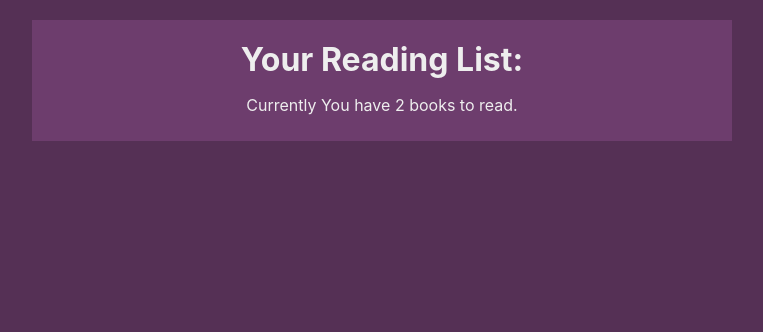
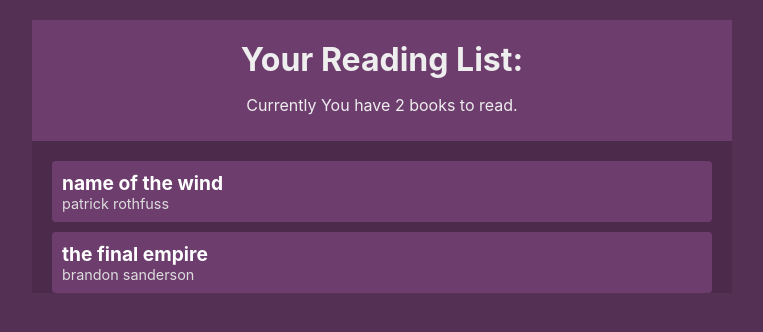
Before and after one commit to ryanglover24/React-Context-And-Hooks-Practice, a React (Create React App) app: page / in a window 1280 px wide. Shown: the top 332 px of the page, without its empty margins (258-1021 px from the left). Built offline with nearby package versions, Linux system fonts and the light colour scheme.

Commit message:
l-17 Remove from book list and add details

```diff
--- a/src/App.js
+++ b/src/App.js
@@ -1,12 +1,14 @@
 import React from 'react';
 import BookContextProvider from './contexts/BookContext';
 import Navbar from './components/Navbar';
+import BookList from './components/BookList';
 
 function App() {
   return (
     <div className="App">
       <BookContextProvider >
         <Navbar />
+        <BookList />
       </BookContextProvider>
     </div>
   );
--- a/src/components/BookDetails.js
+++ b/src/components/BookDetails.js
@@ -0,0 +1,16 @@
+import React, { useContext } from 'react';
+import { BookContext } from '../contexts/BookContext';
+
+const BookDetails = ( { book }) => {
+
+    const { removeBook } = useContext(BookContext);
+
+    return (
+        <li onClick={() => removeBook(book.id)}>
+            <div className="title">{book.title}</div>
+            <div className="author">{book.author}</div>
+        </li>
+     );
+}
+
+export default BookDetails;
--- a/src/components/BookList.js
+++ b/src/components/BookList.js
@@ -0,0 +1,21 @@
+import React, { useContext } from 'react'
+import { BookContext } from '../contexts/BookContext';
+import BookDetails from './BookDetails';
+
+const BookList = () => {
+   const { books } = useContext(BookContext);
+
+    return books.length ? (
+        <div className="book-list">
+            <ul>
+              {books.map((book) => {
+                  return ( <BookDetails book={book} key={book.id} />);
+              })}
+            </ul>
+        </div>
+     ) : (
+         <div className="empty">No Books To read.</div>
+     );
+}
+
+export default BookList;
--- a/src/contexts/BookContext.js
+++ b/src/contexts/BookContext.js
@@ -14,9 +14,8 @@ const BookContextProvider = (props) => {
     }
 
     const removeBook = (id) => {
-        setBooks([books.filter((book) => {
-           return book.id !== id;
-        })]);
+        setBooks(books.filter(book => book.id !== id
+        ));
     };
 
     return (
--- a/src/index.css
+++ b/src/index.css
@@ -8,18 +8,114 @@ body {
   background: #553055;
 }
 
+body {
+
+  margin: 0;
+
+  font-family: -apple-system, BlinkMacSystemFont, "Segoe UI", "Roboto", "Oxygen",
+
+    "Ubuntu", "Cantarell", "Fira Sans", "Droid Sans", "Helvetica Neue",
+
+    sans-serif;
+
+  -webkit-font-smoothing: antialiased;
+
+  -moz-osx-font-smoothing: grayscale;
+
+  background: #553055;
+
+}
+
 .App{
+
   background: #4c2a4c;
+
   margin: 20px auto;
+
   width: 90%;
+
   max-width: 700px;
+
   color: #eee;
+
 }
+
 .navbar{
+
   padding: 10px 20px;
+
   text-align: center;
+
   background: #6d3d6d
+
 }
+
 .navbar h1{
+
   margin: 10px 0;
+
 }
+
+
+
+.book-list{
+
+  margin: 20px;
+
+}
+
+.book-list ul{
+
+  padding: 0;
+
+  list-style-type: none;
+
+}
+
+.book-list li{
+
+  background: #6d3d6d;
+
+  border-radius: 4px;
+
+  padding: 10px;
+
+  cursor: pointer;
+
+  margin: 10px 0;
+
+}
+
+.book-list li:hover{
+
+  opacity: 0.7;
+
+  text-decoration: line-through;
+
+}
+
+.book-list .title{
+
+  font-weight: bold;
+
+  color: #fff;
+
+  font-size: 1.2em;
+
+}
+
+.book-list .author{
+
+  font-size: 0.9em;
+
+  color: #ddd;
+
+}
+
+.empty{
+
+  margin: 20px;
+
+  text-align: center;
+
+}
```
